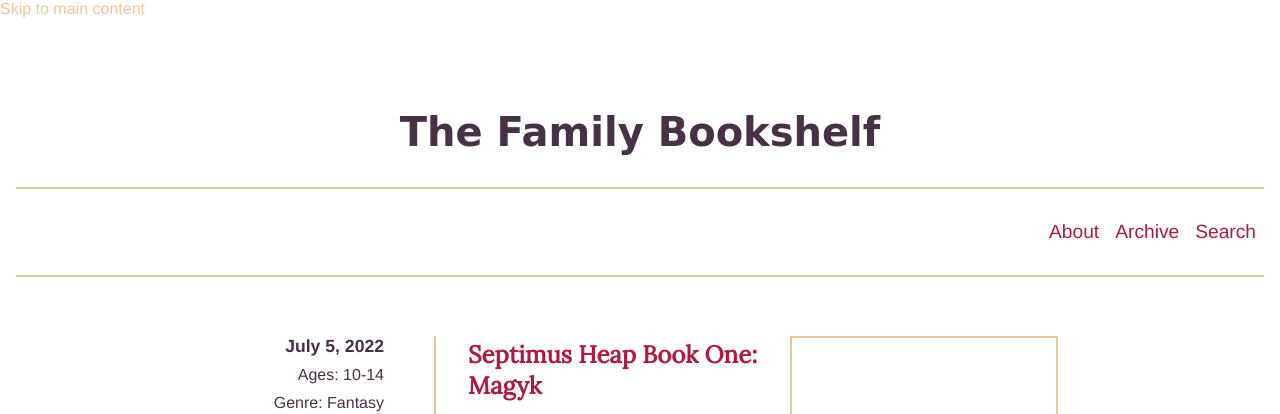
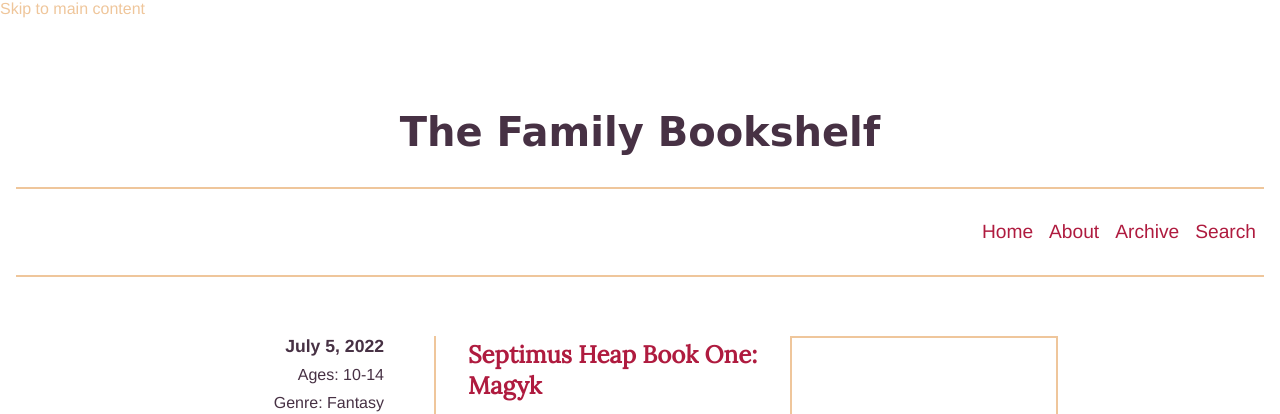
Before and after one commit to tawnaylor/wwd131, a plain HTML site: page Blog/index.html in a window 1280 px wide. Shown: the top 414 px of the page. Drawn offline with Linux system fonts and the light colour scheme.

Commit message:
fixed links and nav

```diff
--- a/Blog/blog.css
+++ b/Blog/blog.css
@@ -51,7 +51,7 @@ nav > ul {
   border-top: 2px solid #EFC69B;
   border-bottom: 2px solid #EFC69B;
   display: grid;
-  grid-template-columns: repeat(3, auto);
+  grid-template-columns: repeat(4, auto);
   justify-content: end;
   justify-items: end;
   padding: 1rem 0;
--- a/Blog/index.html
+++ b/Blog/index.html
@@ -18,6 +18,7 @@
     <h1>The Family Bookshelf</h1>
     <nav>
       <ul>
+        <li><a href="../Index.html">Home</a></li>
         <li><a href="#">About</a></li>
         <li><a href="#">Archive</a></li>
         <li><a href="#">Search</a></li>
```
